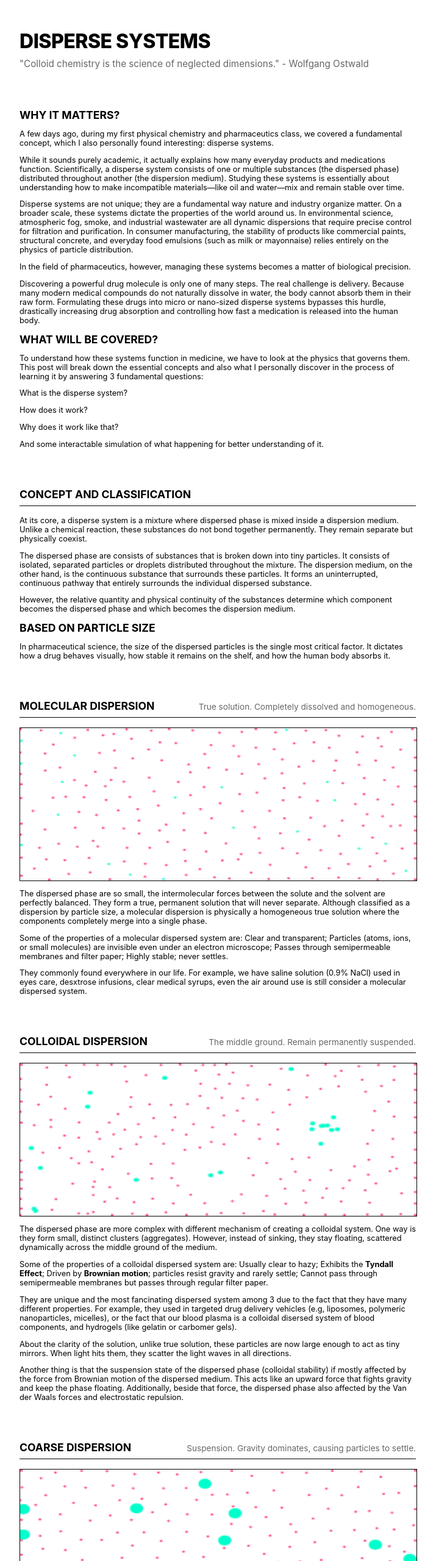
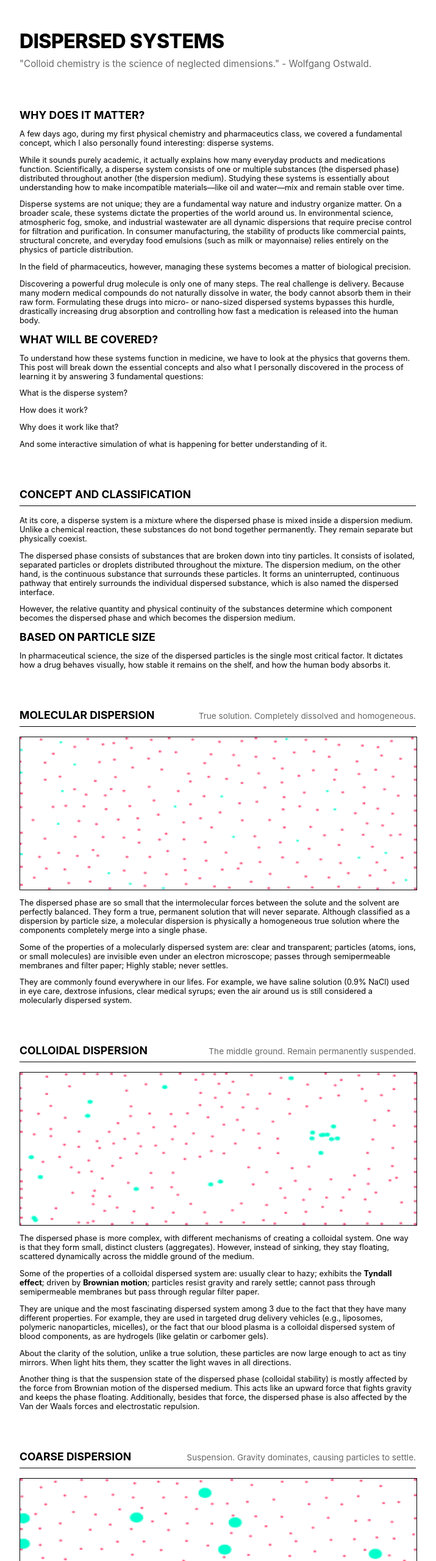
Before and after one commit to PolyWCube/PolyWCube.github.io, a plain HTML site: page blog/dispersed_system.html in a window 1280 px wide. Shown: the top 2560 px of the page at 61% size, without its empty margins (283-998 px from the left). Drawn offline with Linux system fonts and the light colour scheme.

Commit message:
Fix grammar + missing text + use clearer word

```diff
--- a/blog/dispersed_system.html
+++ b/blog/dispersed_system.html
@@ -73,29 +73,29 @@
 </head>
 <body>
 	<header>
-		<h1>Disperse Systems</h1>
-		<p>"Colloid chemistry is the science of neglected dimensions." - Wolfgang Ostwald</p>
+		<h1>Dispersed Systems</h1>
+		<p>"Colloid chemistry is the science of neglected dimensions." - Wolfgang Ostwald.</p>
 	</header>
 	<div class="section">
-		<h2>Why it matters?</h2>
+		<h2>Why does it matter?</h2>
 		<p>A few days ago, during my first physical chemistry and pharmaceutics class, we covered a fundamental concept, which I also personally found interesting: disperse systems.</p>
 		<p>While it sounds purely academic, it actually explains how many everyday products and medications function. Scientifically, a disperse system consists of one or multiple substances (the dispersed phase) distributed throughout another (the dispersion medium). Studying these systems is essentially about understanding how to make incompatible materials—like oil and water—mix and remain stable over time.</p>
 		<p>Disperse systems are not unique; they are a fundamental way nature and industry organize matter. On a broader scale, these systems dictate the properties of the world around us. In environmental science, atmospheric fog, smoke, and industrial wastewater are all dynamic dispersions that require precise control for filtration and purification. In consumer manufacturing, the stability of products like commercial paints, structural concrete, and everyday food emulsions (such as milk or mayonnaise) relies entirely on the physics of particle distribution.</p>
 		<p>In the field of pharmaceutics, however, managing these systems becomes a matter of biological precision.</p>
-		<p>Discovering a powerful drug molecule is only one of many steps. The real challenge is delivery. Because many modern medical compounds do not naturally dissolve in water, the body cannot absorb them in their raw form. Formulating these drugs into micro or nano-sized disperse systems bypasses this hurdle, drastically increasing drug absorption and controlling how fast a medication is released into the human body.</p>
+		<p>Discovering a powerful drug molecule is only one of many steps. The real challenge is delivery. Because many modern medical compounds do not naturally dissolve in water, the body cannot absorb them in their raw form. Formulating these drugs into micro- or nano-sized dispersed systems bypasses this hurdle, drastically increasing drug absorption and controlling how fast a medication is released into the human body.</p>
 		<h2>What will be covered?</h2>
-		<p>To understand how these systems function in medicine, we have to look at the physics that governs them. This post will break down the essential concepts and also what I personally discover in the process of learning it by answering 3 fundamental questions:</p>
+		<p>To understand how these systems function in medicine, we have to look at the physics that governs them. This post will break down the essential concepts and also what I personally discovered in the process of learning it by answering 3 fundamental questions:</p>
 		<p>What is the disperse system?</p>
 		<p>How does it work?</p>
 		<p>Why does it work like that?</p>
-		<p>And some interactable simulation of what happening for better understanding of it.</p>
+		<p>And some interactive simulation of what is happening for better understanding of it.</p>
 	</div>
 	<div class="section">
 		<div class="meta">
 			<h2>Concept and classification</h2>
 		</div>
-		<p>At its core, a disperse system is a mixture where dispersed phase is mixed inside a dispersion medium. Unlike a chemical reaction, these substances do not bond together permanently. They remain separate but physically coexist.</p>
-		<p>The dispersed phase are consists of substances that is broken down into tiny particles. It consists of isolated, separated particles or droplets distributed throughout the mixture. The dispersion medium, on the other hand, is the continuous substance that surrounds these particles. It forms an uninterrupted, continuous pathway that entirely surrounds the individual dispersed substance.</p>
+		<p>At its core, a disperse system is a mixture where the dispersed phase is mixed inside a dispersion medium. Unlike a chemical reaction, these substances do not bond together permanently. They remain separate but physically coexist.</p>
+		<p>The dispersed phase consists of substances that are broken down into tiny particles. It consists of isolated, separated particles or droplets distributed throughout the mixture. The dispersion medium, on the other hand, is the continuous substance that surrounds these particles. It forms an uninterrupted, continuous pathway that entirely surrounds the individual dispersed substance, which is also named the dispersed interface.</p>
 		<p>However, the relative quantity and physical continuity of the substances determine which component becomes the dispersed phase and which becomes the dispersion medium.</p>
 		<h2>Based on particle size</h2>
 		<p>In pharmaceutical science, the size of the dispersed particles is the single most critical factor. It dictates how a drug behaves visually, how stable it remains on the shelf, and how the human body absorbs it.</p>
@@ -106,9 +106,9 @@
 			<p class="desc">True solution. Completely dissolved and homogeneous.</p>
 		</div>
 		<canvas id="sim-molecular" class="sim-box"></canvas>
-		<p>The dispersed phase are so small, the intermolecular forces between the solute and the solvent are perfectly balanced. They form a true, permanent solution that will never separate. Although classified as a dispersion by particle size, a molecular dispersion is physically a homogeneous true solution where the components completely merge into a single phase.</p>
-		<p>Some of the properties of a molecular dispersed system are: Clear and transparent; Particles (atoms, ions, or small molecules) are invisible even under an electron microscope; Passes through semipermeable membranes and filter paper; Highly stable; never settles.</p>
-		<p>They commonly found everywhere in our life. For example, we have saline solution (0.9% NaCl) used in eyes care, desxtrose infusions, clear medical syrups, even the air around use is still consider a molecular dispersed system.</p>
+		<p>The dispersed phase are so small that the intermolecular forces between the solute and the solvent are perfectly balanced. They form a true, permanent solution that will never separate. Although classified as a dispersion by particle size, a molecular dispersion is physically a homogeneous true solution where the components completely merge into a single phase.</p>
+		<p>Some of the properties of a molecularly dispersed system are: clear and transparent; particles (atoms, ions, or small molecules) are invisible even under an electron microscope; passes through semipermeable membranes and filter paper; Highly stable; never settles.</p>
+		<p>They are commonly found everywhere in our lifes. For example, we have saline solution (0.9% NaCl) used in eye care, dextrose infusions, clear medical syrups; even the air around us is still considered a molecularly dispersed system.</p>
 	</div>
 	<div class="section">
 		<div class="meta">
@@ -116,11 +116,11 @@
 			<p class="desc">The middle ground. Remain permanently suspended.</p>
 		</div>
 		<canvas id="sim-colloidal" class="sim-box"></canvas>
-		<p>The dispersed phase are more complex with different mechanism of creating a colloidal system. One way is they form small, distinct clusters (aggregates). However, instead of sinking, they stay floating, scattered dynamically across the middle ground of the medium.</p>
-		<p>Some of the properties of a colloidal dispersed system are: Usually clear to hazy; Exhibits the <b>Tyndall Effect</b>; Driven by <b>Brownian motion</b>; particles resist gravity and rarely settle; Cannot pass through semipermeable membranes but passes through regular filter paper.</p>
-		<p>They are unique and the most fancinating dispersed system among 3 due to the fact that they have many different properties. For example, they used in targeted drug delivery vehicles (e.g, liposomes, polymeric nanoparticles, micelles), or the fact that our blood plasma is a colloidal disersed system of blood components, and hydrogels (like gelatin or carbomer gels).</p>
-		<p>About the clarity of the solution, unlike true solution, these particles are now large enough to act as tiny mirrors. When light hits them, they scatter the light waves in all directions.</p>
-		<p>Another thing is that the suspension state of the dispersed phase (colloidal stability) if mostly affected by the force from Brownian motion of the dispersed medium. This acts like an upward force that fights gravity and keep the phase floating. Additionally, beside that force, the dispersed phase also affected by the Van der Waals forces and electrostatic repulsion.<p>
+		<p>The dispersed phase is more complex, with different mechanisms of creating a colloidal system. One way is that they form small, distinct clusters (aggregates). However, instead of sinking, they stay floating, scattered dynamically across the middle ground of the medium.</p>
+		<p>Some of the properties of a colloidal dispersed system are: usually clear to hazy; exhibits the <b>Tyndall effect</b>; driven by <b>Brownian motion</b>; particles resist gravity and rarely settle; cannot pass through semipermeable membranes but pass through regular filter paper.</p>
+		<p>They are unique and the most fascinating dispersed system among 3 due to the fact that they have many different properties. For example, they are used in targeted drug delivery vehicles (e.g., liposomes, polymeric nanoparticles, micelles), or the fact that our blood plasma is a colloidal dispersed system of blood components, as are hydrogels (like gelatin or carbomer gels).</p>
+		<p>About the clarity of the solution, unlike a true solution, these particles are now large enough to act as tiny mirrors. When light hits them, they scatter the light waves in all directions.</p>
+		<p>Another thing is that the suspension state of the dispersed phase (colloidal stability) is mostly affected by the force from Brownian motion of the dispersed medium. This acts like an upward force that fights gravity and keeps the phase floating. Additionally, besides that force, the dispersed phase is also affected by the Van der Waals forces and electrostatic repulsion.<p>
 	</div>
 	<div class="section">
 		<div class="meta">
@@ -129,7 +129,7 @@
 		</div>
 		<canvas id="sim-coarse" class="sim-box"></canvas>
 		<p>This is the theoretical cutoff line where gravity starts to drastically overpower thermal movement (Brownian motion).</p>
-		<p>Some of the porperties of a coarse dispersed system are: Turbid, milky, or opaque; Particles are visible under a standard light microscope; Does not pass through regular filter paper; Thermodynamically unstable; particles will settle (sediment) or float (cream) over time without stabilizing agents.</p>
+		<p>Some of the properties of a coarse dispersed system are: turbid, milky, or opaque; particles are visible under a standard light microscope; does not pass through regular filter paper; thermodynamically unstable; particles will settle (sediment) or float (cream) over time without stabilizing agents.</p>
 		<p>They are the other end of the spectrum, mostly used in pharmaceutical suspensions (e.g., liquid antacids like Mylanta, or reconstituted oral antibiotics), emulsions (e.g., topical creams, propofol injectable emulsions).</p>
 	</div>
 	<div class="sectiom">
@@ -144,7 +144,7 @@
 	</div>
 	<div class="section">
 		<h2>Based on Physical State</h2>
-		<p>Continued to size is only part of the story. The true identity of each system is dictated by how the medium restricts the particles and how the particles interact at their boundaries. One of the way that dirrectly and greatly affect the interfacial forces between each particles is the physical state that these phasses and medium, which is </p>
+		<p>Continued to size is only part of the story. The true identity of each system is dictated by how the medium restricts the particles and how the particles interact at their boundaries. One of the way that directly and greatly affect the interfacial forces between each particle is the physical state of these phases and the medium, which greatly defines the arrangement, and therefore the interfacial forces.</p>
 	</div>
 	<div class"section">
 		<div class="meta">
@@ -152,10 +152,10 @@
 			<p class="desc">Liquid/solid phase in gas medium</p>
 		</div>
 		<canvas id="sim-liquid" class="sim-box"></canvas>
-		<p>The liquid droplets are highly dynamic, because the gas molecules are spaced far apart, the droplets move at high speeds, driven entirely by air currents (convection) and external forces.</p>
+		<p>The liquid droplets are highly dynamic because the gas molecules are spaced far apart; the droplets move at high speeds, driven entirely by air currents (convection) and external forces.</p>
 		<p>Droplets suffer from high surface tension and are prone to evaporation. Over time, smaller droplets tend to evaporate and condense onto larger ones (a process called <b>Ostwald Ripening</b>), or simply vanish into the air.</p>
 		<canvas id="sim-aerosol" class="sim-box"></canvas>
-		<p>Unlike liquid droplets, these solid particles cannot evaporate. They remain in the air for long periods if their aerodynamic diameter is small enough to balance out gravity. They are highly susceptible to electrostatic charges—rubbing against the air can cause them to repel or attract each other heavily.</p>
+		<p>Unlike liquid droplets, these solid particles cannot evaporate. They remain in the air for long periods if their aerodynamic diameter is small enough to balance out gravity. They are highly susceptible to electrostatic charges—rubbing against the air can cause them to repel or attract each other strongly.</p>
 		<p>If these particles collide and clump (aggregate), they form dry, brittle clusters that instantly drop out of the air due to increased weight.</p>
 	</div>
 	<div class="section">
@@ -191,18 +191,18 @@
 		<p>The particles are heavy and constantly pulled downward by gravity (sedimentation). If the particles are small enough (colloidal range), Brownian motion acts as a safety net, constantly kicking them upward to keep them suspended.</p>
 		<p>The surface properties (Zeta potential) are critical here. If the particles carry a strong similar electrical charge, they repel each other and stay separated (deflocculated). If the charges are neutralized, they fall into loose, fluffy networks (flocculation) which are easy to shake and redistribute.</p>
 		<canvas id="sim-solidsuspension" class="sim-box"></canvas>
-		<p>Because there is no motion occur as both the phase and medium are solid, particle cannot sedimented by gravity but instead locked in place.</p>
-		<p>This is the crown jewel of modern drug formulation, known as Amorphous Solid Dispersions (ASDs). Many groundbreaking medical molecules are highly crystalline and completely refuse to dissolve in water. Pharmacists dissolve the drug and a polymer together, then instantly freeze or dry them into a solid sheet. The raw, insoluble drug particles are trapped in an unstable "amorphous" state. Because they are locked in a solid structure, they cannot move to regroup into their original crystal form, keeping the drug ready to dissolve instantly the moment it reachs stomach acid.</p>
+		<p>Because no motion occurs as both the phase and medium are solid, particles cannot sediment by gravity but are instead locked in place.</p>
+		<p>This is the crown jewel of modern drug formulation, known as Amorphous Solid Dispersions (ASDs). Many groundbreaking medical molecules are highly crystalline and completely refuse to dissolve in water. Pharmacists dissolve the drug and a polymer together, then instantly freeze or dry them into a solid sheet. The raw, insoluble drug particles are trapped in an unstable "amorphous" state. Because they are locked in a solid structure, they cannot move to regroup into their original crystal form, keeping the drug ready to dissolve the moment it reaches stomach acid.</p>
 	</div>
 	<div class="section">
-		<p>After breaking down these 8 configurations, you might wonder: Why is gas phase in gas medium completely missing?</p>
+		<p>After breaking down these 8 configurations, you might wonder: Why is the gas phase in gas medium completely missing?</p>
 		<p>It does not depend blindly on the states of matter, but on whether the substances choose to dissolve or separate at the molecular level:</p>
 		<p>Gas molecules possess high kinetic energy and instantly intermingle at an individual molecular level. They form a single, uniform phase with zero interfacial tension. Therefore, the gas-in-gas mixtures are true solutions (homogeneous), not disperse systems.</p>
 		<p>Liquid-in-liquid, however, is not automatically an emulsion. If you mix alcohol and water, they dissolve into each other completely, forming a true solution. It only becomes a disperse system when the liquids are immiscible—like oil and water—forcing the creation of distinct droplets with clear physical boundaries.</p>
 		<p>Similarly, the same rule applies to solids. In metallurgy, when gold and copper are melted and cooled, they form a homogeneous solid solution (a true alloy). A solid suspension only happens when the solids refuse to blend molecularly, such as trapping insoluble drug particles inside a polymer matrix, locking them as separate physical entities.</p>
 	</div>
 	<div class="section">
-		<p>Additionally, but isn't there is 4 physical state? You might also wonder why the 4th state of matter —<b> Plasma </b>— is completely excluded from the physical state matrix of disperse systems.</p>
+		<p>Additionally, isn't there is a forth physical state? You might also wonder why the 4th state of matter —<b> Plasma </b>— is completely excluded from the physical state matrix of disperse systems.</p>
 		<p>The answer is actually fairly simple. It lies in the harsh reality of thermodynamics. Plasma requires extreme energy and temperatures to exist, conditions under which any pharmaceutical active ingredient or biological cell would instantly disintegrate. Furthermore, disperse systems require phases to co-exist without destroying each other, whereas plasma would aggressively ionize any substance entering its field.</p>
 	</div>
 	<div class="section">
```
